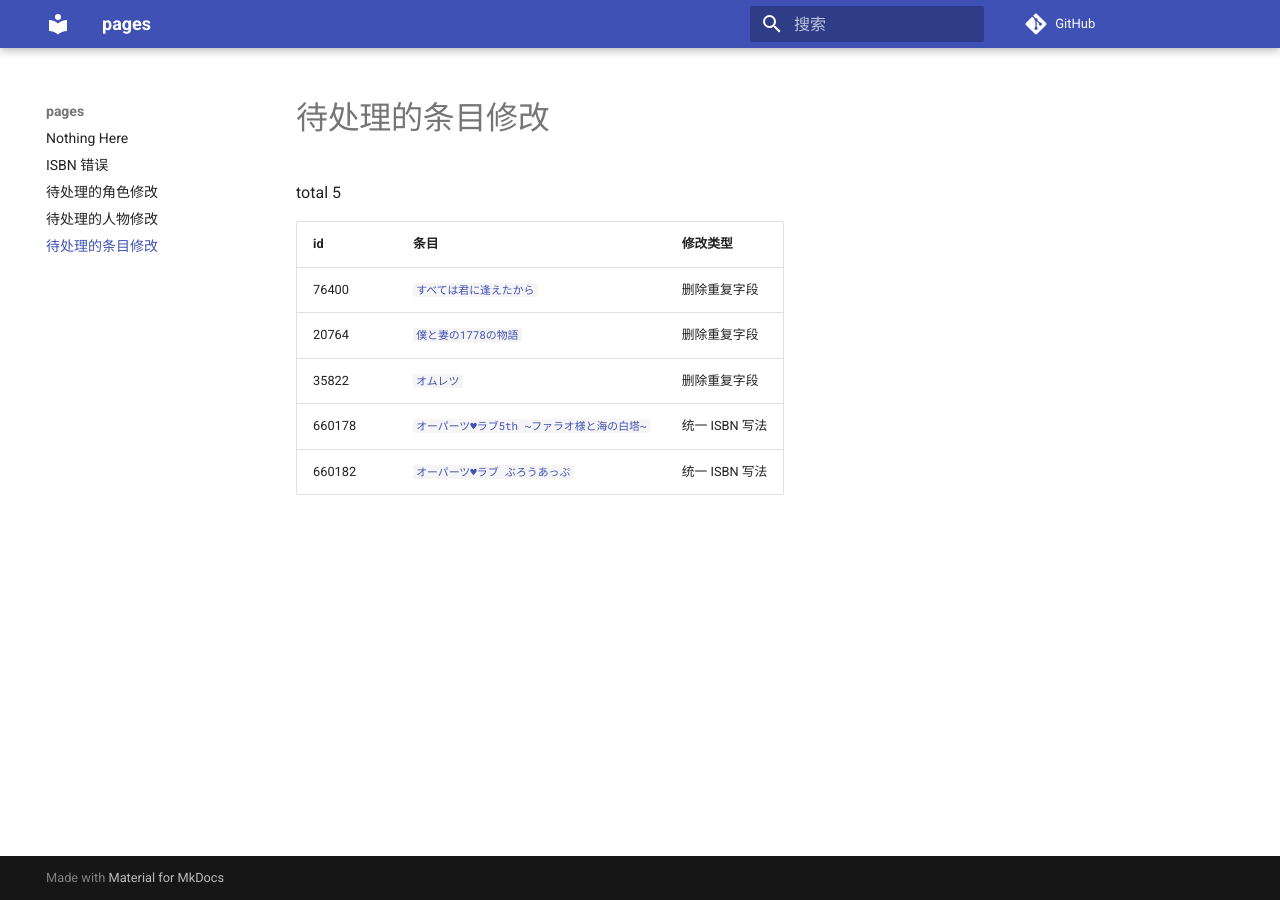
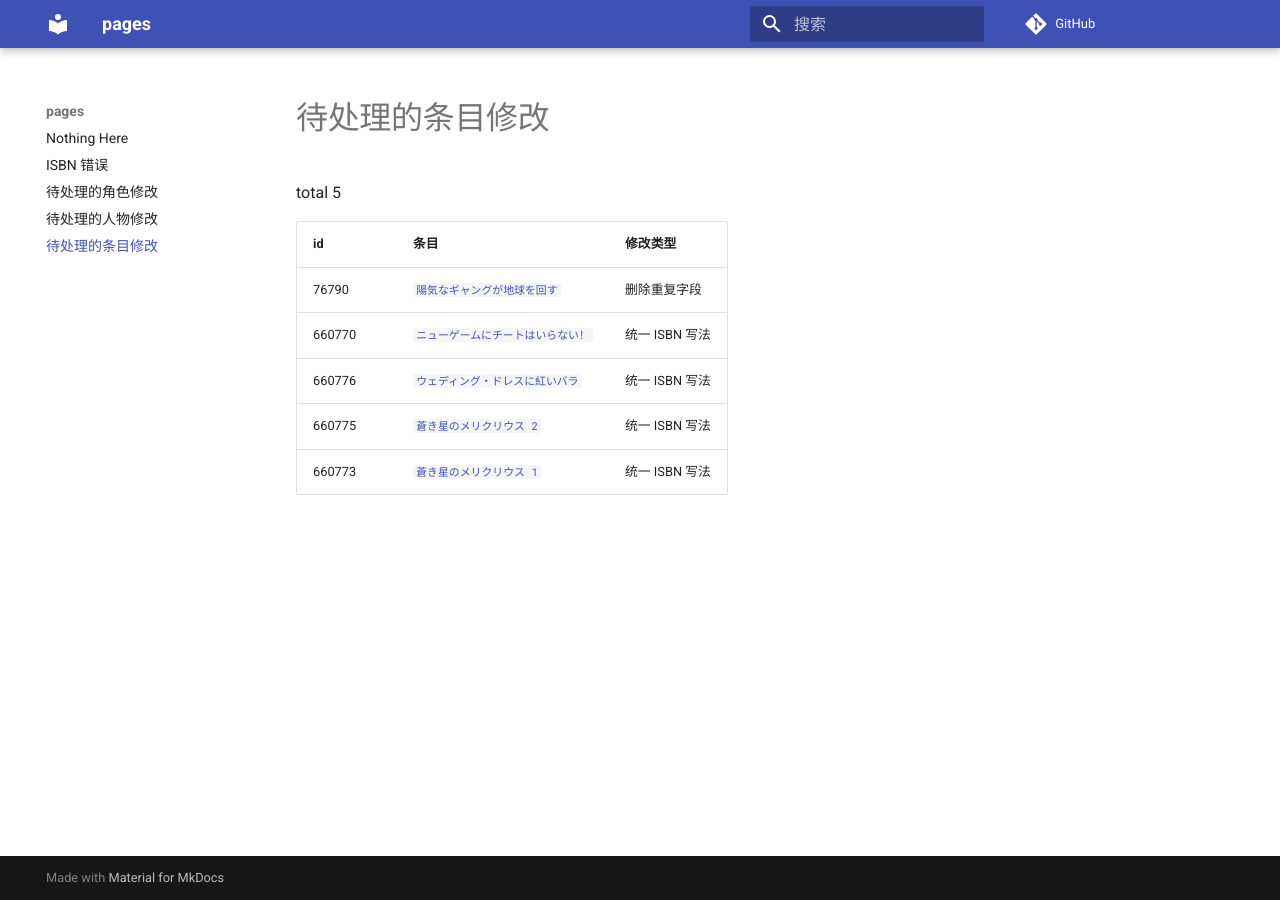
Before and after one commit to trim21/bangumi-pages, an MkDocs documentation site: the page built from docs/pending-subject-changes.md, in a window 1280 px wide. Built offline with MkDocs 1.6.1 and Material for MkDocs 9.7.7, drawn with Linux system fonts in a browser that asks for light colours; comment, search, counter and statistics services are not loaded.

Commit message:
update pending-changes.md

```diff
--- a/docs/pending-subject-changes.md
+++ b/docs/pending-subject-changes.md
@@ -4,8 +4,8 @@ total 5
 
 | id | 条目 | 修改类型 |
 | --- | --- | --- |
-| 76400 | [`すべては君に逢えたから`](https://bgm.tv/subject/76400) | 删除重复字段 |
-| 20764 | [`僕と妻の1778の物語`](https://bgm.tv/subject/20764) | 删除重复字段 |
-| 35822 | [`オムレツ`](https://bgm.tv/subject/35822) | 删除重复字段 |
-| 660178 | [`オーパーツ♥ラブ5th ~ファラオ様と海の白塔~`](https://bgm.tv/subject/660178) | 统一 ISBN 写法 |
-| 660182 | [`オーパーツ♥ラブ ぶろうあっぷ`](https://bgm.tv/subject/660182) | 统一 ISBN 写法 |
+| 76790 | [`陽気なギャングが地球を回す`](https://bgm.tv/subject/76790) | 删除重复字段 |
+| 660770 | [`ニューゲームにチートはいらない！`](https://bgm.tv/subject/660770) | 统一 ISBN 写法 |
+| 660776 | [`ウェディング・ドレスに紅いバラ`](https://bgm.tv/subject/660776) | 统一 ISBN 写法 |
+| 660775 | [`蒼き星のメリクリウス 2`](https://bgm.tv/subject/660775) | 统一 ISBN 写法 |
+| 660773 | [`蒼き星のメリクリウス 1`](https://bgm.tv/subject/660773) | 统一 ISBN 写法 |
```
